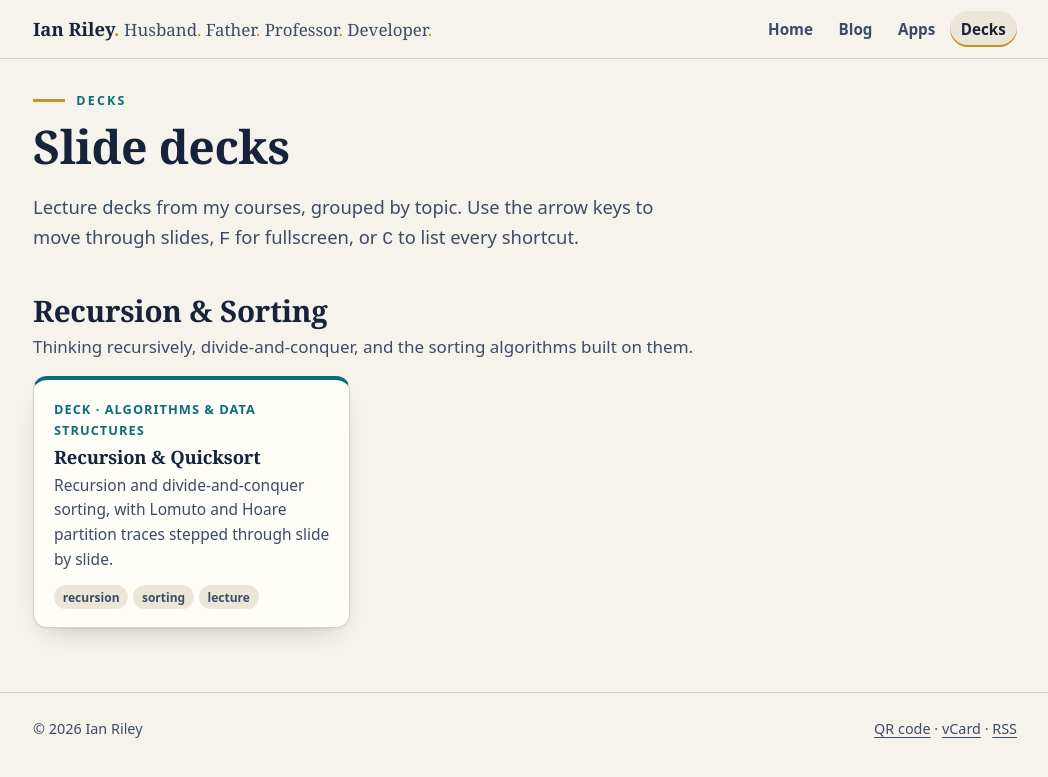
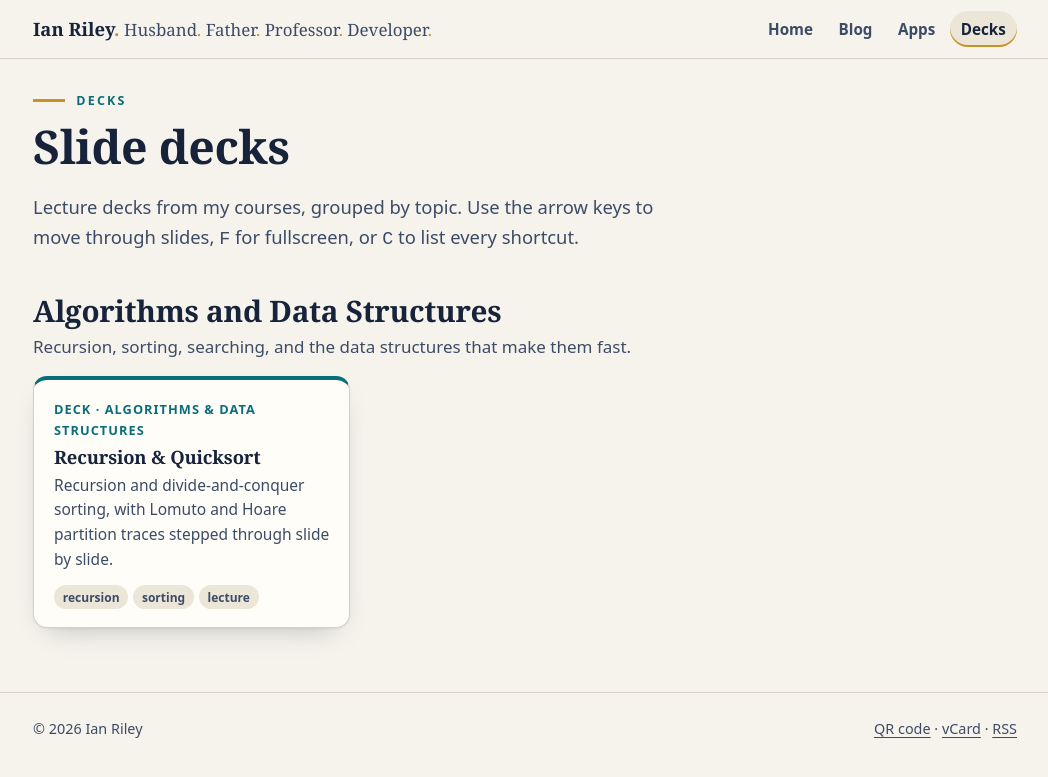
Before and after one commit to isr413/isr413.github.io, a Jekyll site: the page built from decks/index.html, in a window 1280 px wide. Shown: the top 777 px of the page, without its empty margins (115-1163 px from the left). Built offline with Jekyll 4.4.1, drawn with Linux system fonts in a browser that asks for light colours.

Commit message:
Decks: categorize Recursion & Quicksort under Algorithms and Data Structures
Co-Authored-By: Claude Opus 5.5 <noreply@anthropic.com>

```diff
--- a/_data/deck_categories.yml
+++ b/_data/deck_categories.yml
@@ -1,6 +1,6 @@
 # Topic groups for the Decks page, in display order.
 # Each deck in decks.yml names one of these ids in its `category` field.
 # Decks with a missing or unknown category are listed under "Other" at the end.
-- id: recursion-sorting
-  title: Recursion & Sorting
-  description: Thinking recursively, divide-and-conquer, and the sorting algorithms built on them.
+- id: algorithms-data-structures
+  title: Algorithms and Data Structures
+  description: Recursion, sorting, searching, and the data structures that make them fast.
--- a/_data/decks.yml
+++ b/_data/decks.yml
@@ -3,7 +3,7 @@
 # `category` must match an id in deck_categories.yml.
 - title: Recursion & Quicksort
   url: /decks/recursion-and-quicksort.html
-  category: recursion-sorting
+  category: algorithms-data-structures
   course: Algorithms & Data Structures
   description: Recursion and divide-and-conquer sorting, with Lomuto and Hoare partition traces stepped through slide by slide.
   tags: [recursion, sorting, lecture]
```
